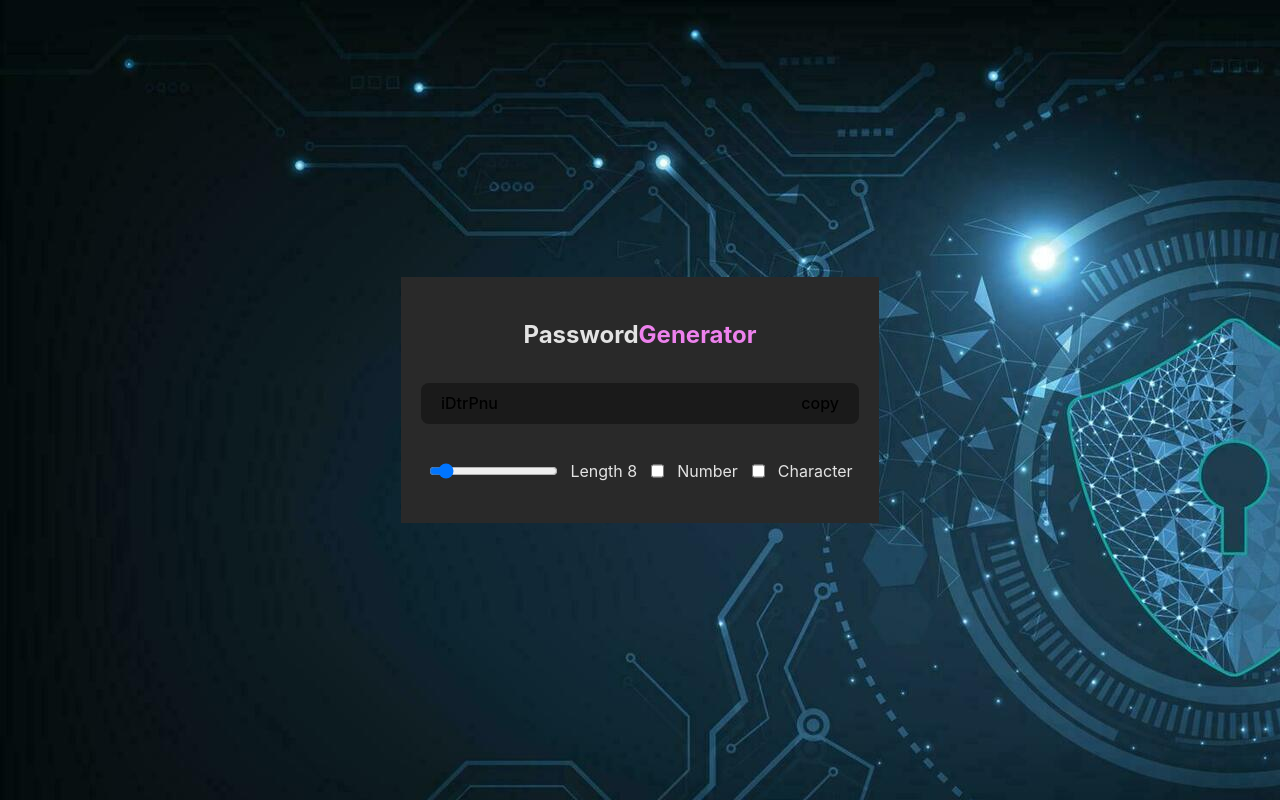
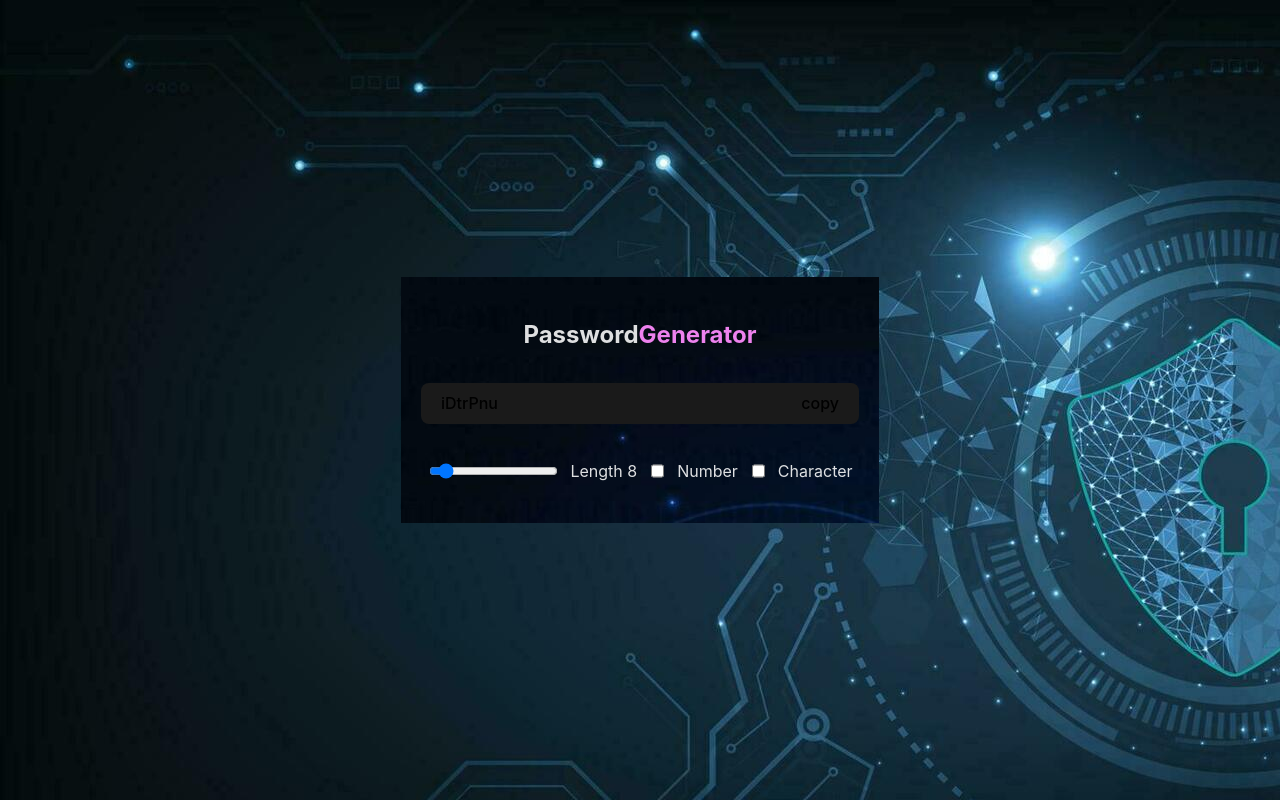
Before and after one commit to shivmSingh1/passwordGenerator, a React (Vite) app: page / in a window 1280 px wide. Built offline with nearby package versions, Linux system fonts and the light colour scheme.

Commit message:
change card background

```diff
--- a/src/App.css
+++ b/src/App.css
@@ -2,7 +2,7 @@
 .card{
     padding: 20px;
     /* width: 40vw; */
-    background-color:rgb(41, 41, 41);
+    background-image:url(card2bg.jpg);
     display:flex;
     justify-content: center;
     align-items: center;
```
Also changed, not shown: src/card2bg.jpg (added), src/cardbg.jpeg (added).
